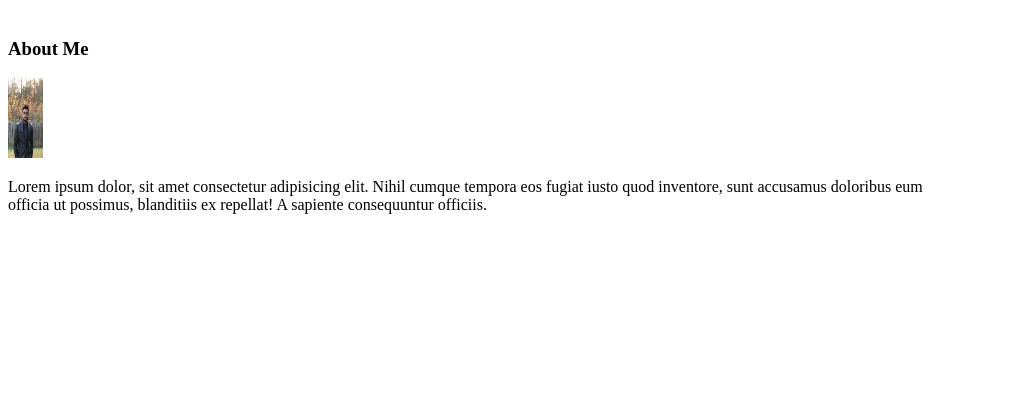
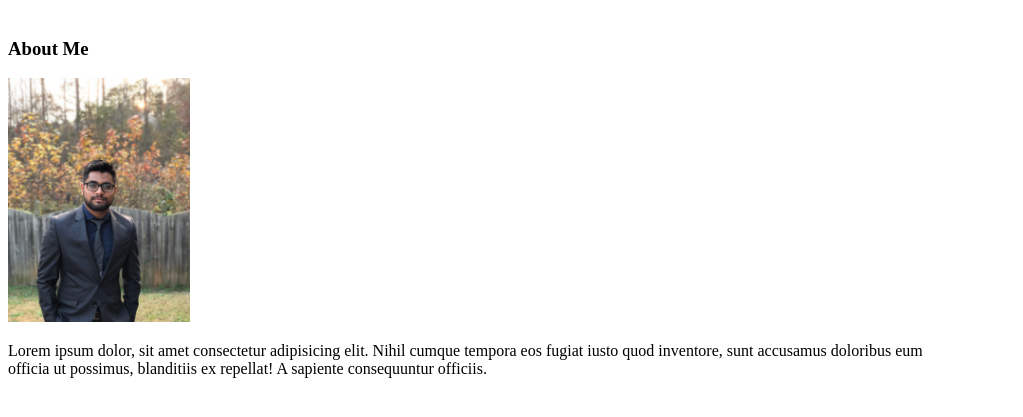
Before and after one commit to rkpatel3/rkpatel3.github.io, a plain HTML site: page index.html in a window 1280 px wide. Shown: the part 69-486 px from the top of the page, without its empty margins (0-1023 px from the left). Drawn offline with Linux system fonts and the light colour scheme; files that its build step writes are made by us from their sources.

Commit message:
Right css file called

```diff
--- a/index.html
+++ b/index.html
@@ -2,7 +2,7 @@
 
 <html>
     <head>
-        <link rel="stylesheet" href="assets/style.css">
+        <link rel="stylesheet" href="style.css">
         <title>Portfolio</title>
     </head>
     <body>
--- a/style.css
+++ b/style.css
@@ -15,8 +15,8 @@
 
 
 .myImage {
-    width: 35px;
-    height: 80px;
+    width: 19%;
+    height: 20%;
 }
 
 #para {
```
